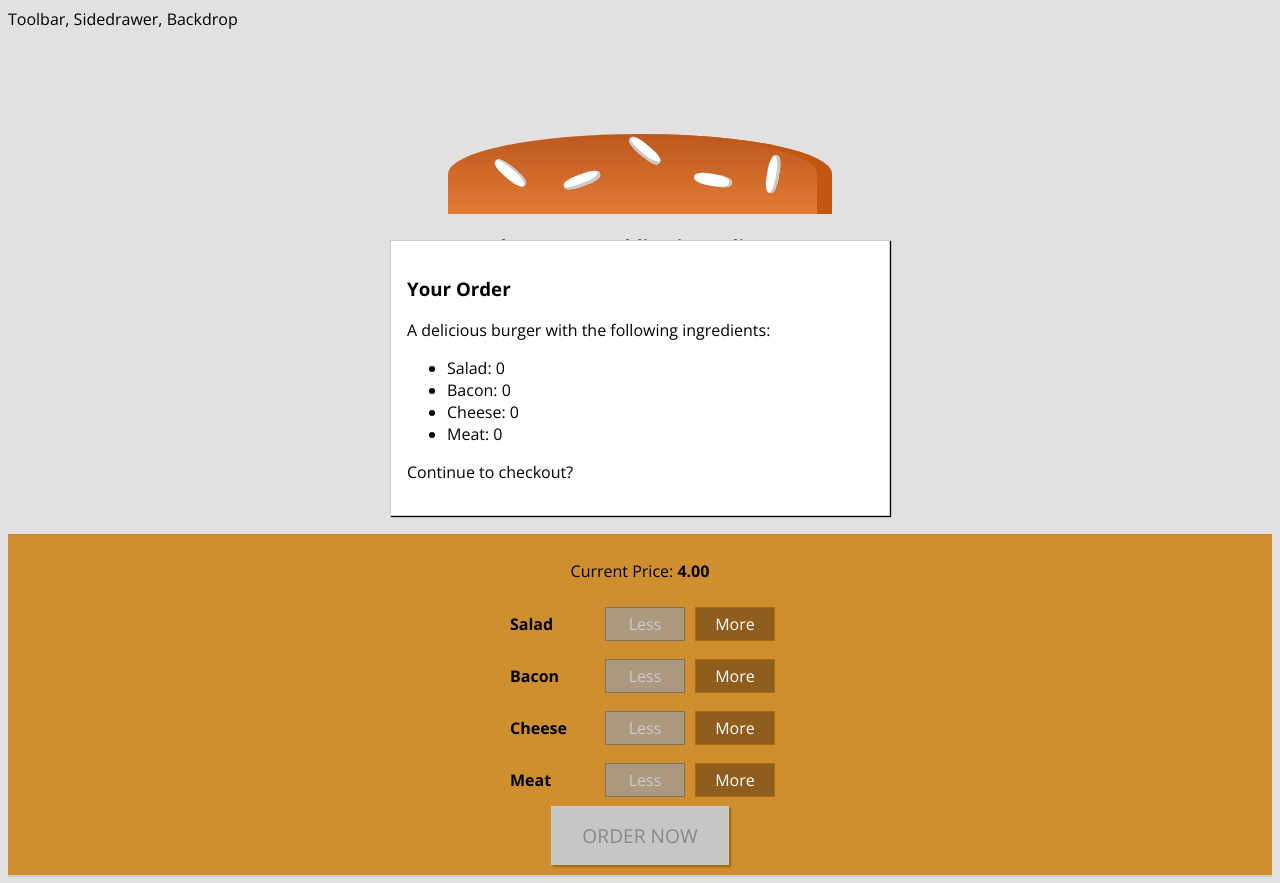
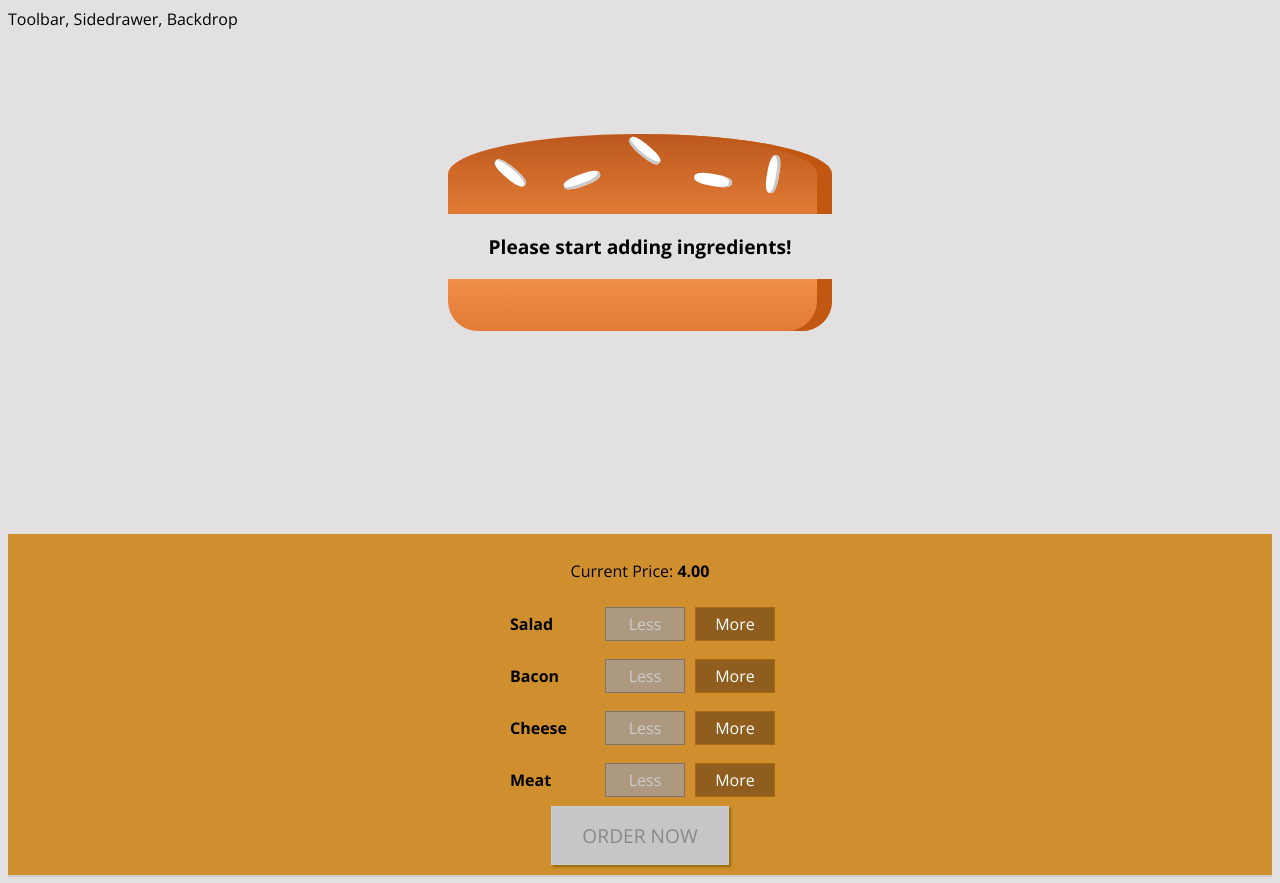
Before and after one commit to sweeptic/Burger-Project, a React (Create React App) app: page / in a window 1280 px wide. Built offline with nearby package versions, Linux system fonts and the light colour scheme.

Commit message:
20. Showing & Hiding the Modal (with Animation)

```diff
--- a/src/components/Burger/BuildControls/BuildControls.js
+++ b/src/components/Burger/BuildControls/BuildControls.js
@@ -23,7 +23,11 @@
                 disabled={props.disabled[ctrl.type]}
             />
         ))}
-        <button className={classes.OrderButton} disabled={!props.purchaseable}>
+        <button
+            className={classes.OrderButton}
+            disabled={!props.purchaseable}
+            onClick={props.ordered}
+        >
             ORDER NOW{" "}
         </button>
     </div>
--- a/src/components/UI/Modal/Modal.js
+++ b/src/components/UI/Modal/Modal.js
@@ -1,12 +1,18 @@
-import React from 'react'
-import classes from './Modal.module.css'
+import React from "react";
+import classes from "./Modal.module.css";
 
 const modal = (props) => {
     return (
-        <div className={classes.Modal}>
+        <div
+            className={classes.Modal}
+            style={{
+                transform: props.show ? "translateY(0)" : "translateY(-100vh)",
+                opacity: props.show ? "1" : "0",
+            }}
+        >
             {props.children}
         </div>
-    )
-}
+    );
+};
 
 export default modal;
--- a/src/containers/BurgerBuilder/BurgerBuilder.js
+++ b/src/containers/BurgerBuilder/BurgerBuilder.js
@@ -2,9 +2,8 @@
 import Aux from "../../hoc/Aux_";
 import Burger from "../../components/Burger/Burger";
 import BuildControls from "../../components/Burger/BuildControls/BuildControls";
-import Modal from '../../components/UI/Modal/Modal';
-import OrderSummary from './../../components/Burger/OrderSummary/OrderSummary';
-
+import Modal from "../../components/UI/Modal/Modal";
+import OrderSummary from "./../../components/Burger/OrderSummary/OrderSummary";
 
 const INGREDIENT_PRICES = {
     salad: 0.5,
@@ -28,6 +27,7 @@
         },
         totalPrice: 4,
         purchaseable: false,
+        purchasing: false,
     };
 
     updatePurchaseState(ingredients) {
@@ -73,6 +73,9 @@
         this.updatePurchaseState(updatedIngredients);
     };
 
+    purchaseHandler = () => {
+        this.setState({ purchasing: true });
+    }
 
     render() {
         const disabledInfo = { ...this.state.ingredients };
@@ -82,8 +85,8 @@
 
         return (
             <Aux>
-                <Modal>
-                    <OrderSummary ingredients={this.state.ingredients}/>
+                <Modal show={this.state.purchasing}>
+                    <OrderSummary ingredients={this.state.ingredients} />
                 </Modal>
                 {/* graphical representation of burger */}
                 <Burger ingredients={this.state.ingredients} />
@@ -92,6 +95,7 @@
                     ingredientRemove={this.removeIngredientHandler}
                     disabled={disabledInfo}
                     purchaseable={this.state.purchaseable}
+                    ordered={this.purchaseHandler}
                     price={this.state.totalPrice}
                 />
             </Aux>
```
